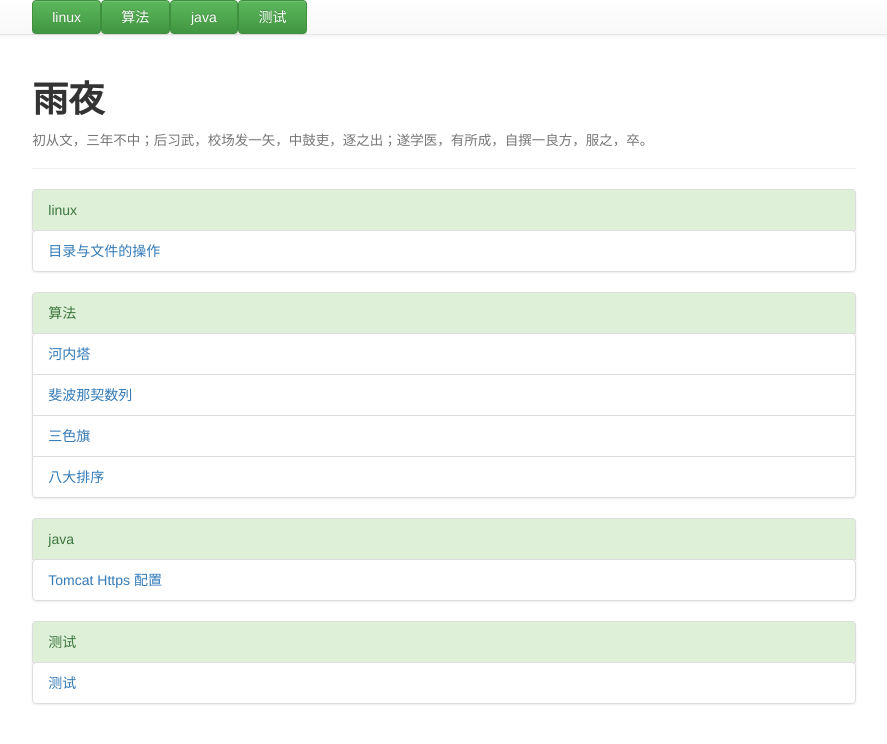
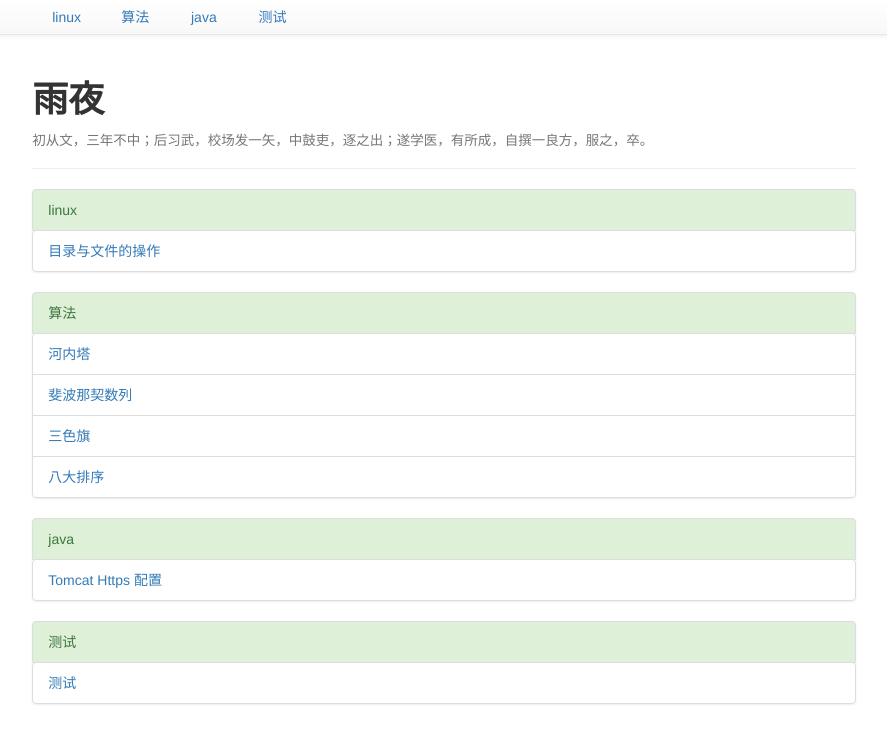
Before and after one commit to bit-ranger/blog, a Jekyll site: the page built from index.html, in a window 1280 px wide. Shown: the top 744 px of the page, without its empty margins (196-1083 px from the left). Built offline with Jekyll 4.4.1, drawn with Linux system fonts in a browser that asks for light colours; nearby versions of some CDN libraries; Markdown is read by kramdown in place of the engine named in the settings.

Commit message:
Update index.html

```diff
--- a/index.html
+++ b/index.html
@@ -25,12 +25,12 @@
                     <div class="container-fluid">
                         <div class="row hidden-xs">
                             {% for category in site.categories %}
-                                <a class="btn btn-{{ site.skin }} col-sm-2 col-md-1 col-lg-1 " href="#{{ category | first }}">{{ category | first }}</a>
+                                <a class="btn btn-{{ site.navSkin }} col-sm-2 col-md-1 col-lg-1 " href="#{{ category | first }}">{{ category | first }}</a>
                             {% endfor %}
                         </div>
                         <div class="row hidden-sm hidden-md hidden-lg">
                             <div class="dropdown" >
-                                <button id="dLabel" type="button" data-toggle="dropdown" aria-haspopup="true" aria-expanded="false" class="btn btn-{{ site.skin }} bth-block">
+                                <button id="dLabel" type="button" data-toggle="dropdown" aria-haspopup="true" aria-expanded="false" class="btn btn-{{ site.navSkin-xs }} bth-block">
                                     所有分类
                                 </button>
                                 <ul class="dropdown-menu" role="menu" aria-labelledby="dLabel">
```
